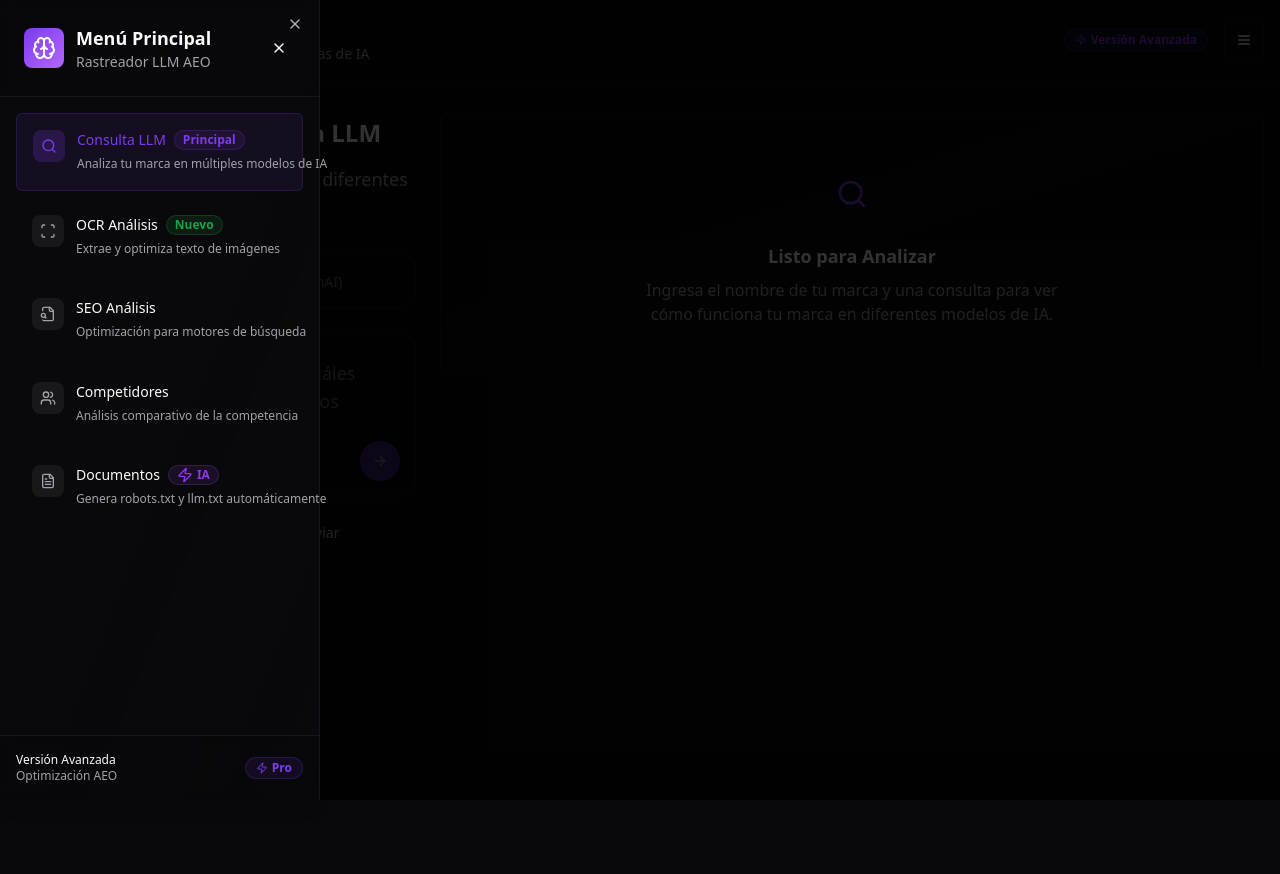
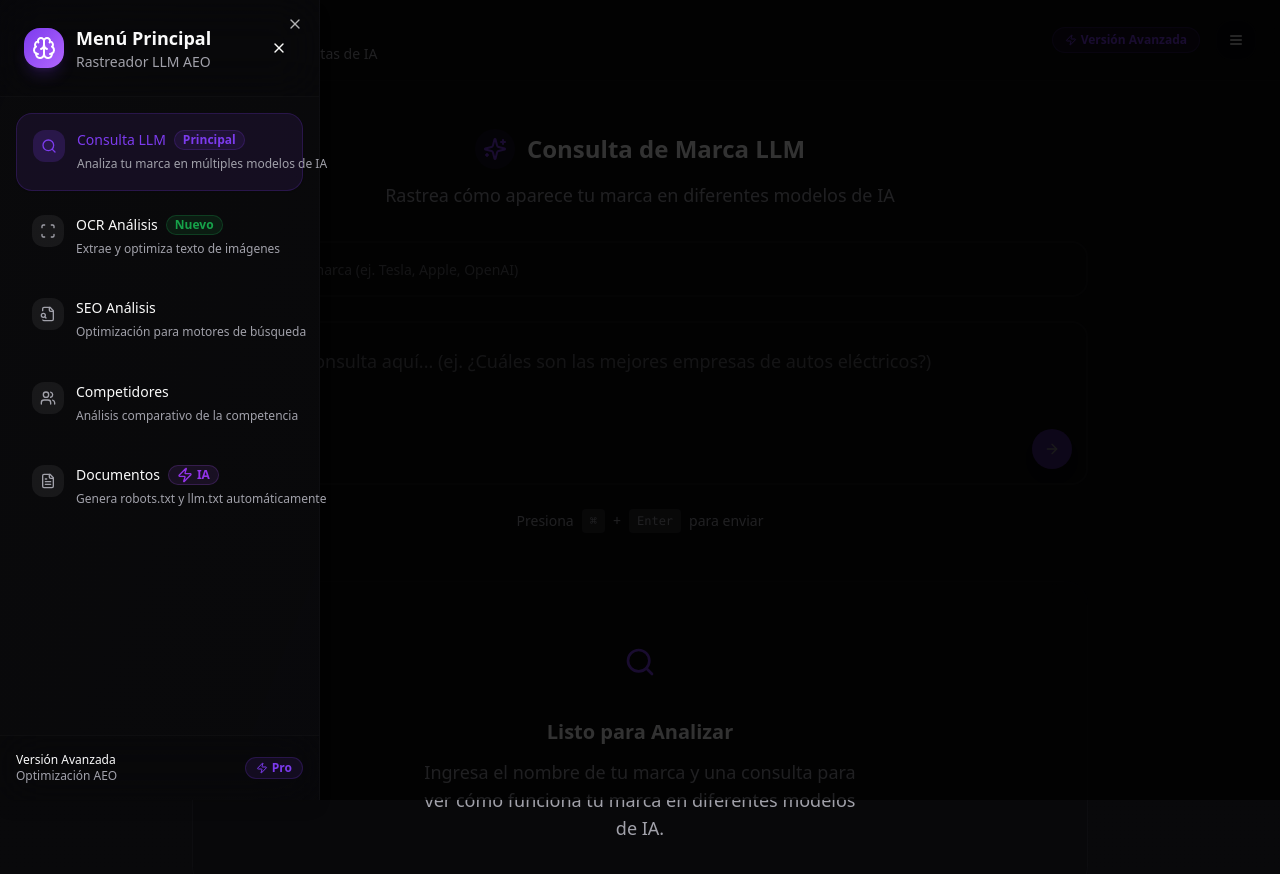
Before and after one commit to AlvaroArancibiaRios/brand-llm-beacon, a React (Vite) app: page / in a window 1280 px wide. Both pictures are taken after a click on the button 1244 px from the left and 40 px from the top of the page. Shown: the top 874 px of the page. Before the commit the page ends 800 px from the top, so only its background shows below. Built offline with nearby package versions, Linux system fonts and the light colour scheme.

Commit message:
Center the UI and improve consistency
Center the UI and apply consistent styling across the application.

```diff
--- a/src/components/BurgerMenu.tsx
+++ b/src/components/BurgerMenu.tsx
@@ -77,7 +77,7 @@ export const BurgerMenu = ({ activeTab, onTabChange }: BurgerMenuProps) => {
         <Button
           variant="outline"
           size="icon"
-          className="relative h-10 w-10 border-border/50 bg-card/30 backdrop-blur-sm hover:bg-card/50 transition-all duration-200"
+          className="relative h-10 w-10 border-border/20 bg-background/50 backdrop-blur-xl hover:bg-background/80 transition-all duration-200 rounded-2xl"
         >
           <Menu className="h-5 w-5" />
         </Button>
@@ -85,13 +85,13 @@ export const BurgerMenu = ({ activeTab, onTabChange }: BurgerMenuProps) => {
 
       <SheetContent
         side="left"
-        className="w-80 p-0 bg-gradient-to-br from-background via-background to-background/80 border-border/50"
+        className="w-80 p-0 bg-gradient-to-br from-background/95 via-background/90 to-background/85 border-border/20 backdrop-blur-xl"
       >
         {/* Header del menú */}
-        <div className="p-6 border-b border-border/50 bg-card/30 backdrop-blur-sm">
+        <div className="p-6 border-b border-border/20 bg-background/30 backdrop-blur-xl">
           <div className="flex items-center justify-between">
             <div className="flex items-center gap-3">
-              <div className="h-10 w-10 rounded-lg bg-gradient-primary flex items-center justify-center">
+              <div className="h-10 w-10 rounded-2xl bg-gradient-primary flex items-center justify-center shadow-lg shadow-primary/20">
                 <Brain className="h-6 w-6 text-white" />
               </div>
               <div>
@@ -103,7 +103,7 @@ export const BurgerMenu = ({ activeTab, onTabChange }: BurgerMenuProps) => {
               variant="ghost"
               size="icon"
               onClick={() => setIsOpen(false)}
-              className="h-8 w-8"
+              className="h-8 w-8 rounded-xl"
             >
               <X className="h-4 w-4" />
             </Button>
@@ -120,15 +120,15 @@ export const BurgerMenu = ({ activeTab, onTabChange }: BurgerMenuProps) => {
               <Button
                 key={item.id}
                 variant={isActive ? "secondary" : "ghost"}
-                className={`w-full h-auto p-4 justify-start text-left transition-all duration-200 ${
+                className={`w-full h-auto p-4 justify-start text-left transition-all duration-200 rounded-2xl ${
                   isActive
                     ? "bg-primary/10 text-primary border border-primary/20 shadow-sm"
-                    : "hover:bg-card/50 hover:scale-[1.02]"
+                    : "hover:bg-background/50 hover:scale-[1.02]"
                 }`}
                 onClick={() => handleMenuItemClick(item.id)}
               >
                 <div className="flex items-start gap-3 w-full">
-                  <div className={`p-2 rounded-lg ${
+                  <div className={`p-2 rounded-xl ${
                     isActive
                       ? "bg-primary/20"
                       : "bg-muted/50"
@@ -148,7 +148,7 @@ export const BurgerMenu = ({ activeTab, onTabChange }: BurgerMenuProps) => {
                       {item.badge && (
                         <Badge
                           variant={item.badge === "Principal" ? "default" : "secondary"}
-                          className={`text-xs px-2 py-0 h-5 ${
+                          className={`text-xs px-2 py-0 h-5 rounded-full ${
                             item.badge === "Nuevo" ? "bg-green-500/10 text-green-600 border-green-500/20" :
                             item.badge === "IA" ? "bg-purple-500/10 text-purple-600 border-purple-500/20" :
                             "bg-primary/10 text-primary border-primary/20"
@@ -170,13 +170,13 @@ export const BurgerMenu = ({ activeTab, onTabChange }: BurgerMenuProps) => {
         </div>
 
         {/* Footer del menú */}
-        <div className="absolute bottom-0 left-0 right-0 p-4 border-t border-border/50 bg-card/30 backdrop-blur-sm">
+        <div className="absolute bottom-0 left-0 right-0 p-4 border-t border-border/20 bg-background/30 backdrop-blur-xl">
           <div className="flex items-center justify-between">
             <div>
               <p className="text-xs font-medium">Versión Avanzada</p>
               <p className="text-xs text-muted-foreground">Optimización AEO</p>
             </div>
-            <Badge variant="secondary" className="bg-primary/10 text-primary border-primary/20">
+            <Badge variant="secondary" className="bg-primary/10 text-primary border-primary/20 rounded-full">
               <Zap className="h-3 w-3 mr-1" />
               Pro
             </Badge>
--- a/src/pages/Index.tsx
+++ b/src/pages/Index.tsx
@@ -71,22 +71,22 @@ const Index = () => {
   };
 
   return (
-    <div className="min-h-screen bg-gradient-to-br from-background via-background to-background/80">
+    <div className="min-h-screen bg-gradient-to-br from-background via-background/95 to-background/90">
       {/* Header */}
-      <header className="border-b border-border/50 bg-card/30 backdrop-blur-sm">
-        <div className="container mx-auto px-4 py-4">
+      <header className="border-b border-border/20 bg-background/50 backdrop-blur-xl sticky top-0 z-50">
+        <div className="max-w-7xl mx-auto px-6 py-4">
           <div className="flex items-center justify-between">
             <div className="flex items-center gap-3">
-              <div className="h-10 w-10 rounded-lg bg-gradient-primary flex items-center justify-center">
+              <div className="h-10 w-10 rounded-2xl bg-gradient-primary flex items-center justify-center shadow-lg shadow-primary/20">
                 <Brain className="h-6 w-6 text-white" />
               </div>
               <div>
-                <h1 className="text-xl font-bold">Rastreador LLM AEO</h1>
+                <h1 className="text-xl font-semibold">Rastreador LLM AEO</h1>
                 <p className="text-sm text-muted-foreground">Optimización de Motores de Respuestas de IA</p>
               </div>
             </div>
             <div className="flex items-center gap-4">
-              <Badge variant="secondary" className="bg-primary/10 text-primary border-primary/20">
+              <Badge variant="secondary" className="bg-primary/10 text-primary border-primary/20 rounded-full px-3 py-1">
                 <Zap className="h-3 w-3 mr-1" />
                 Versión Avanzada
               </Badge>
@@ -96,64 +96,53 @@ const Index = () => {
         </div>
       </header>
 
-      <main className="container mx-auto px-4 py-8">
+      <main className="max-w-7xl mx-auto px-6 py-12">
         <div className="w-full">
           {/* Sección actual según activeTab */}
 
           {activeTab === "consulta" && (
-            <div className="grid lg:grid-cols-3 gap-6">
-              {/* Left Column - Query Form */}
-              <div className="lg:col-span-1">
+            <div className="flex flex-col items-center space-y-12">
+              {/* Query Form Centered */}
+              <div className="w-full max-w-4xl">
                 <QueryForm onSubmit={handleQuerySubmit} isLoading={isAnalyzing} />
-
-                {showResults && (
-                  <div className="mt-6">
-                    <RecommendationsPanel recommendations={mockRecommendations} />
-                  </div>
-                )}
               </div>
 
-              {/* Right Column - Results */}
-              <div className="lg:col-span-2 space-y-6">
+              {/* Results Section */}
               {!showResults && !isAnalyzing && (
-                  <Card className="border-border/50 bg-gradient-to-br from-card/80 to-card/60 backdrop-blur-sm">
-                    <CardContent className="py-12">
-                      <div className="text-center">
-                        <div className="h-16 w-16 rounded-full bg-gradient-primary/10 flex items-center justify-center mx-auto mb-4">
+                <div className="w-full max-w-4xl">
+                  <div className="border border-border/20 bg-background/50 backdrop-blur-xl rounded-3xl p-12 text-center">
+                    <div className="h-16 w-16 rounded-full bg-gradient-primary/10 flex items-center justify-center mx-auto mb-6">
                       <Search className="h-8 w-8 text-primary" />
                     </div>
-                        <h3 className="text-lg font-semibold mb-2">Listo para Analizar</h3>
-                        <p className="text-muted-foreground max-w-md mx-auto">
+                    <h3 className="text-xl font-semibold mb-3">Listo para Analizar</h3>
+                    <p className="text-muted-foreground text-lg max-w-md mx-auto">
                       Ingresa el nombre de tu marca y una consulta para ver cómo funciona tu marca en diferentes modelos de IA.
                     </p>
                   </div>
-                    </CardContent>
-                  </Card>
+                </div>
               )}
 
               {isAnalyzing && (
-                  <Card className="border-border/50 bg-gradient-to-br from-card/80 to-card/60 backdrop-blur-sm">
-                    <CardContent className="py-12">
-                      <div className="text-center">
-                        <div className="h-16 w-16 rounded-full bg-gradient-primary/10 flex items-center justify-center mx-auto mb-4 animate-pulse">
+                <div className="w-full max-w-4xl">
+                  <div className="border border-border/20 bg-background/50 backdrop-blur-xl rounded-3xl p-12 text-center">
+                    <div className="h-16 w-16 rounded-full bg-gradient-primary/10 flex items-center justify-center mx-auto mb-6 animate-pulse">
                       <Brain className="h-8 w-8 text-primary" />
                     </div>
-                        <h3 className="text-lg font-semibold mb-2">Analizando Presencia de Marca</h3>
-                        <p className="text-muted-foreground max-w-md mx-auto mb-4">
+                    <h3 className="text-xl font-semibold mb-3">Analizando Presencia de Marca</h3>
+                    <p className="text-muted-foreground text-lg max-w-md mx-auto mb-6">
                       Consultando múltiples modelos de IA y analizando respuestas...
                     </p>
-                        <div className="w-64 mx-auto bg-secondary rounded-full h-2">
+                    <div className="w-64 mx-auto bg-muted/30 rounded-full h-2">
                       <div className="bg-gradient-primary h-2 rounded-full animate-pulse" style={{ width: '60%' }}></div>
                     </div>
                   </div>
-                    </CardContent>
-                  </Card>
+                </div>
               )}
 
               {showResults && (
-                  <>
+                <div className="w-full space-y-8">
                   {/* Metrics Cards */}
-                    <div className="grid md:grid-cols-4 gap-4">
+                  <div className="grid md:grid-cols-4 gap-6">
                     <MetricsCard
                       title="Menciones Totales"
                       value="11"
@@ -187,25 +176,29 @@ const Index = () => {
                   {/* Chart */}
                   <LLMComparisonChart data={mockLLMData} />
 
+                  {/* Recommendations and Results in Grid */}
+                  <div className="grid lg:grid-cols-2 gap-8">
+                    {/* Recommendations */}
+                    <RecommendationsPanel recommendations={mockRecommendations} />
+
                     {/* Query Results */}
-                    <Card className="border-border/50 bg-gradient-to-br from-card/80 to-card/60 backdrop-blur-sm">
-                      <CardHeader>
-                        <CardTitle>Últimos Resultados de Consulta</CardTitle>
-                        <CardDescription>
+                    <div className="border border-border/20 bg-background/50 backdrop-blur-xl rounded-3xl p-8">
+                      <div className="mb-6">
+                        <h3 className="text-xl font-semibold mb-2">Últimos Resultados de Consulta</h3>
+                        <p className="text-muted-foreground">
                           Desglose detallado de menciones de marca y contexto
-                        </CardDescription>
-                      </CardHeader>
-                      <CardContent>
+                        </p>
+                      </div>
                       <div className="space-y-4">
                         {mockLLMData.map((model) => (
-                            <div key={model.model} className="p-4 rounded-lg border border-border/30 bg-background/30">
+                          <div key={model.model} className="p-4 rounded-2xl border border-border/20 bg-background/30 backdrop-blur-sm">
                             <div className="flex items-center justify-between mb-2">
                               <h4 className="font-medium">{model.model}</h4>
                               <div className="flex gap-2">
-                                  <Badge variant="outline" className="text-xs">
+                                <Badge variant="outline" className="text-xs rounded-full">
                                   #{model.position}
                                 </Badge>
-                                  <Badge variant="secondary" className="text-xs">
+                                <Badge variant="secondary" className="text-xs rounded-full">
                                   {model.mentions} menciones
                                 </Badge>
                               </div>
@@ -219,18 +212,41 @@ const Index = () => {
                           </div>
                         ))}
                       </div>
-                      </CardContent>
-                    </Card>
-                  </>
-                )}
+                    </div>
                   </div>
                 </div>
               )}
+            </div>
+          )}
 
-          {activeTab === "ocr" && <OCRAnalyzer />}
-          {activeTab === "seo" && <SEOAnalyzer />}
-          {activeTab === "competidores" && <CompetitorAnalysis />}
-          {activeTab === "documentos" && <DocumentGenerator />}
+          {activeTab === "ocr" && (
+            <div className="flex justify-center">
+              <div className="w-full max-w-4xl">
+                <OCRAnalyzer />
+              </div>
+            </div>
+          )}
+          {activeTab === "seo" && (
+            <div className="flex justify-center">
+              <div className="w-full max-w-4xl">
+                <SEOAnalyzer />
+              </div>
+            </div>
+          )}
+          {activeTab === "competidores" && (
+            <div className="flex justify-center">
+              <div className="w-full max-w-4xl">
+                <CompetitorAnalysis />
+              </div>
+            </div>
+          )}
+          {activeTab === "documentos" && (
+            <div className="flex justify-center">
+              <div className="w-full max-w-4xl">
+                <DocumentGenerator />
+              </div>
+            </div>
+          )}
         </div>
       </main>
     </div>
```
Lines whose indentation alone changed are shown as unchanged.
